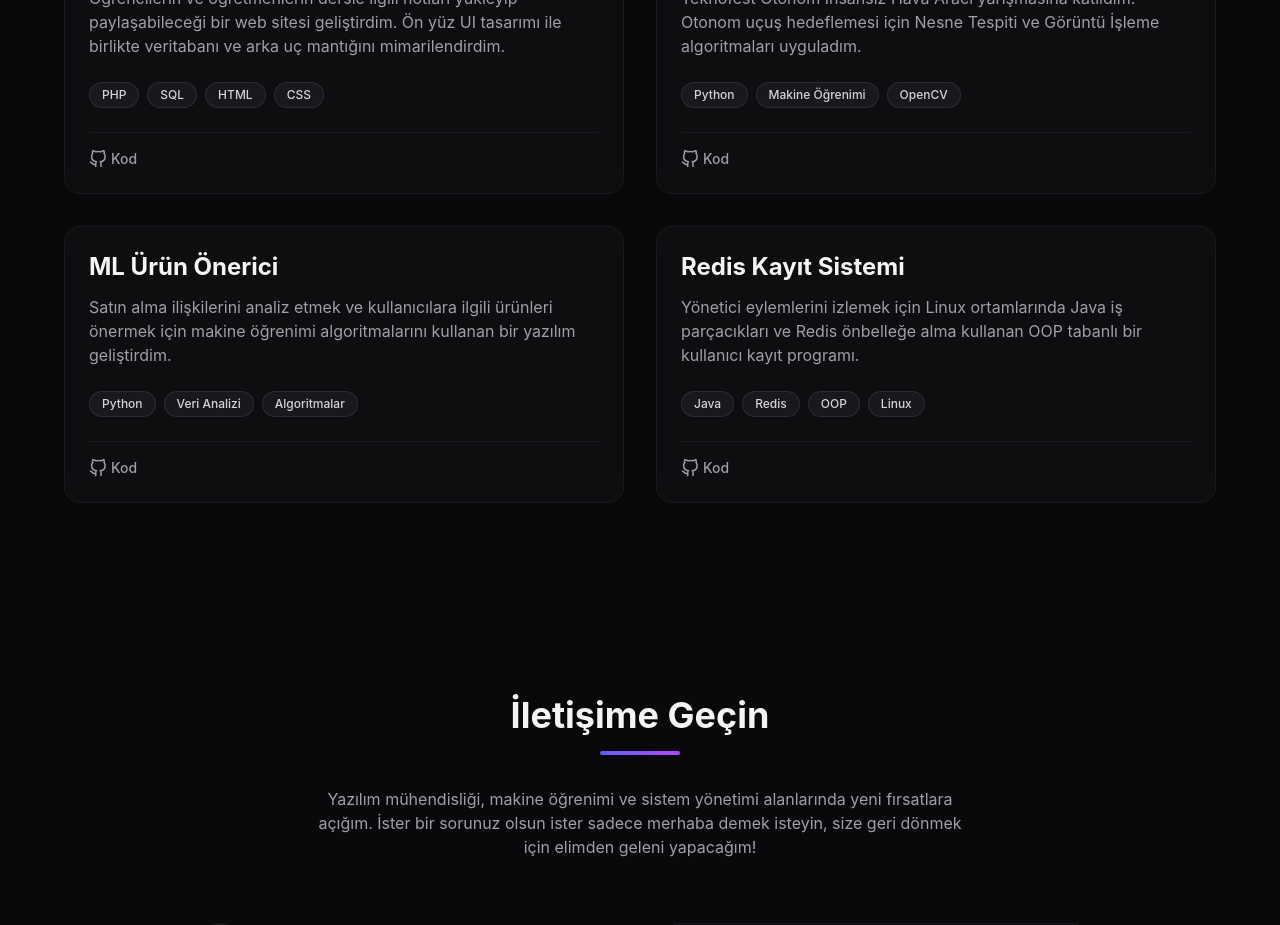
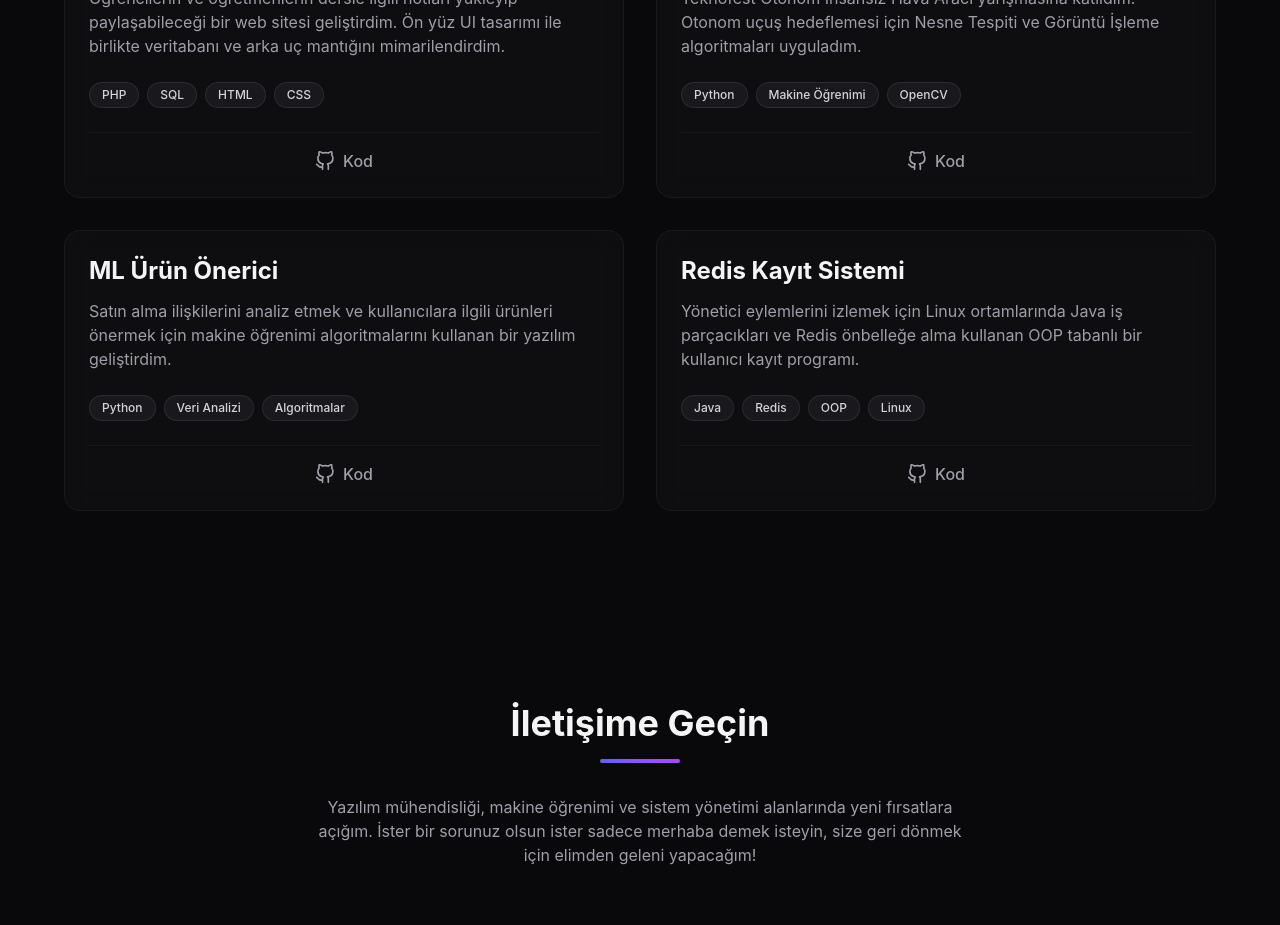
Before and after one commit to dogiergin/PRTFOLYOSITEM, a React (Vite) app: page / in a window 1280 px wide. Shown: the part 2160-3085 px from the top of the page. Built offline with nearby package versions, Linux system fonts and the light colour scheme.

Commit message:
ProjectCard butonu ortalandı ve boyutu artırıldı

```diff
--- a/src/components/ProjectCard.jsx
+++ b/src/components/ProjectCard.jsx
@@ -32,9 +32,9 @@ const ProjectCard = ({ project, index }) => {
           ))}
         </div>
 
-        <div className="flex items-center gap-4 pt-4 border-t border-zinc-800/50">
-          <a href="https://github.com/dogiergin?tab=repositories" target="_blank" rel="noopener noreferrer" className="text-zinc-400 hover:text-white transition-colors flex items-center gap-1 text-sm font-medium">
-            <FiGithub size={18} /> {t('projects', 'code')}
+        <div className="flex justify-center pt-4 border-t border-zinc-800/50">
+          <a href="https://github.com/dogiergin?tab=repositories" target="_blank" rel="noopener noreferrer" className="text-zinc-400 hover:text-white transition-colors flex items-center gap-2 text-base font-medium">
+            <FiGithub size={20} /> {t('projects', 'code')}
           </a>
         </div>
       </div>
```
